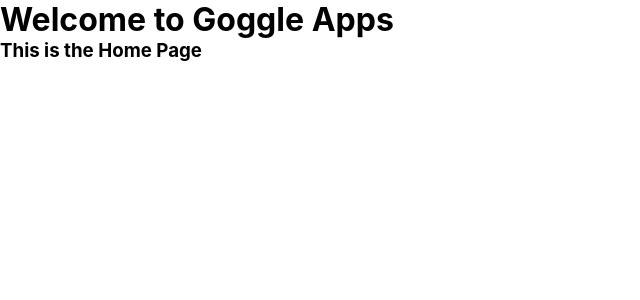
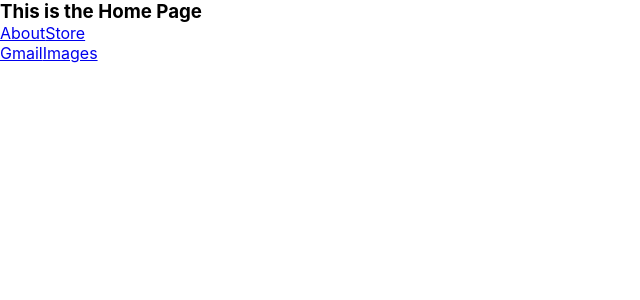
Before and after one commit to haihuanchen/Goggle-Project, a React (Create React App) app in the folder goggle/: page / in a window 1280 px wide. Shown: the top 300 px of the page, without its empty margins (0-640 px from the left). Built offline with nearby package versions, Linux system fonts and the light colour scheme.

Commit message:
added routers

```diff
--- a/goggle/package.json
+++ b/goggle/package.json
@@ -3,11 +3,14 @@
   "version": "0.1.0",
   "private": true,
   "dependencies": {
+    "@material-ui/core": "^4.11.0",
+    "@material-ui/icons": "^4.9.1",
     "@testing-library/jest-dom": "^4.2.4",
     "@testing-library/react": "^9.3.2",
     "@testing-library/user-event": "^7.1.2",
     "react": "^16.13.1",
     "react-dom": "^16.13.1",
+    "react-router-dom": "^5.2.0",
     "react-scripts": "3.4.3"
   },
   "scripts": {
--- a/goggle/src/App.js
+++ b/goggle/src/App.js
@@ -1,15 +1,21 @@
 import React from 'react';
 import './App.css';
 import Home from "./pages/Home";
+import { BrowserRouter as Router, Switch, Route } from "react-router-dom";
 
 function App() {
   return (
     <div className="app">
-      <h1>Welcome to Goggle Apps</h1>
-
-      {/* Home page with the search bar*/}
-      <Home />
-      {/* Search Page with search results */}
+      <Router>
+        <Switch>
+          <Route path='/search'>
+            <h3>This is the search page</h3>
+          </Route>
+          <Route exact path="/">
+            <Home />
+          </Route>
+        </Switch>
+      </Router>
     </div>
   );
 }
--- a/goggle/src/pages/Home.js
+++ b/goggle/src/pages/Home.js
@@ -1,10 +1,27 @@
 import React from 'react';
-import './Home.css'
+import './Home.css';
+import { Link } from "react-router-dom";
 
 function Home() {
     return (
         <div className='home'>
             <h3>This is the Home Page</h3>
+
+            <div className='home-header'>
+                <div className='home-headerLeft'>
+                    <Link to='/about'>About</Link>
+                    <Link to='/store'>Store</Link>
+                </div>
+                <div className='home-headerRight'>
+                    <Link to='/gmail'>Gmail</Link>
+                    <Link to='/images'>Images</Link>
+
+                </div>
+            </div>
+
+            <div className='home-body'>
+
+            </div>
         </div>
     )
 }
```
Also changed, not shown: 1 other file (tests, documents, lock files or other folders).
